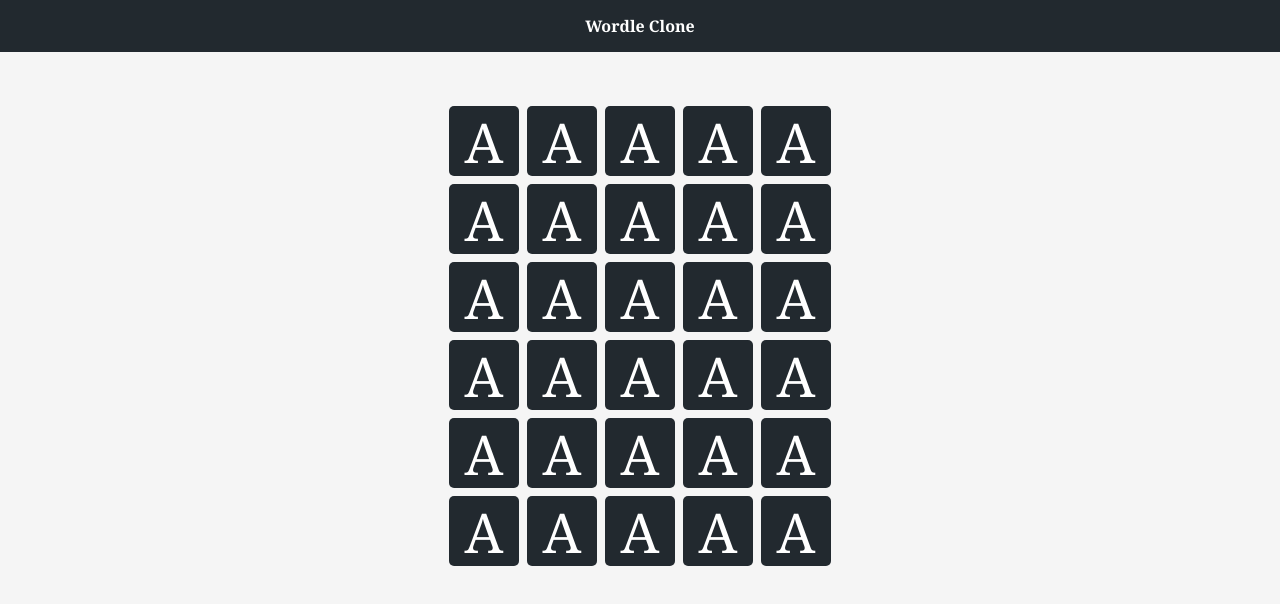
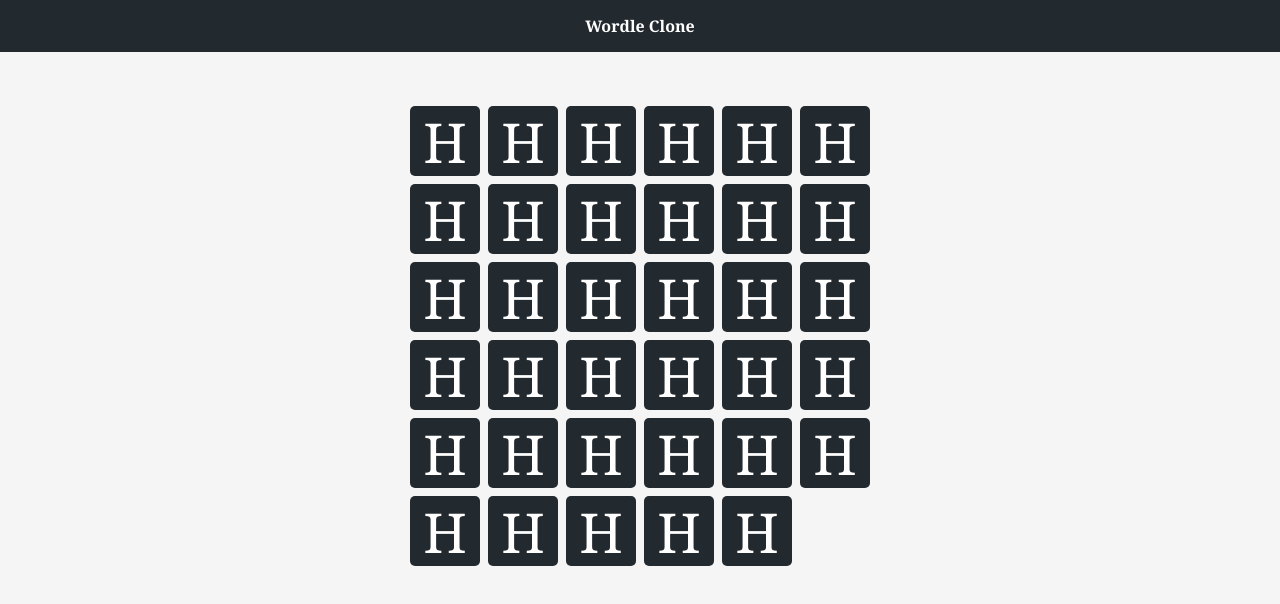
Before and after one commit to m0rphed/wordle-plus, a Svelte app: page / in a window 1280 px wide. Shown: the top 604 px of the page. Built offline with nearby package versions, Linux system fonts and the light colour scheme.

Commit message:
Added `Cell` updater

```diff
--- a/src/components/Cell.svelte
+++ b/src/components/Cell.svelte
@@ -1,9 +1,20 @@
 <script lang="ts">
+    import { board } from "../store";
     export let x: number;
     export let y: number;
+    // '$' - use this reactive statement declaration
+    $: letter = $board[x][y];
+    // update board state
+    board.update((previous) => {
+        const newBoard = previous;
+        newBoard[x][y] = "H";
+        return newBoard;
+    });
 </script>
 
-<div class="cell">A</div>
+<div class="cell">
+    {letter}
+</div>
 
 <style>
     .cell {
```
